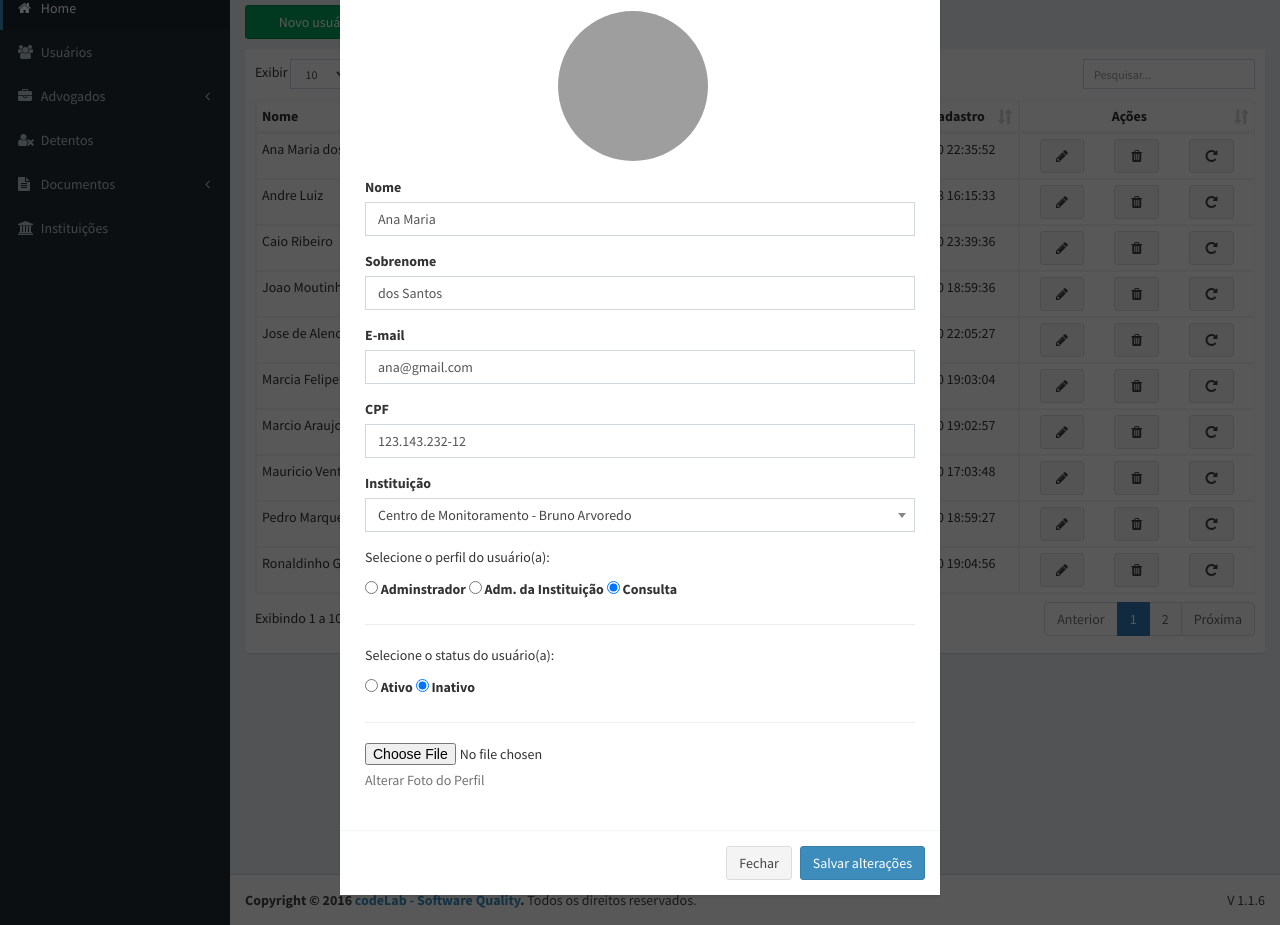
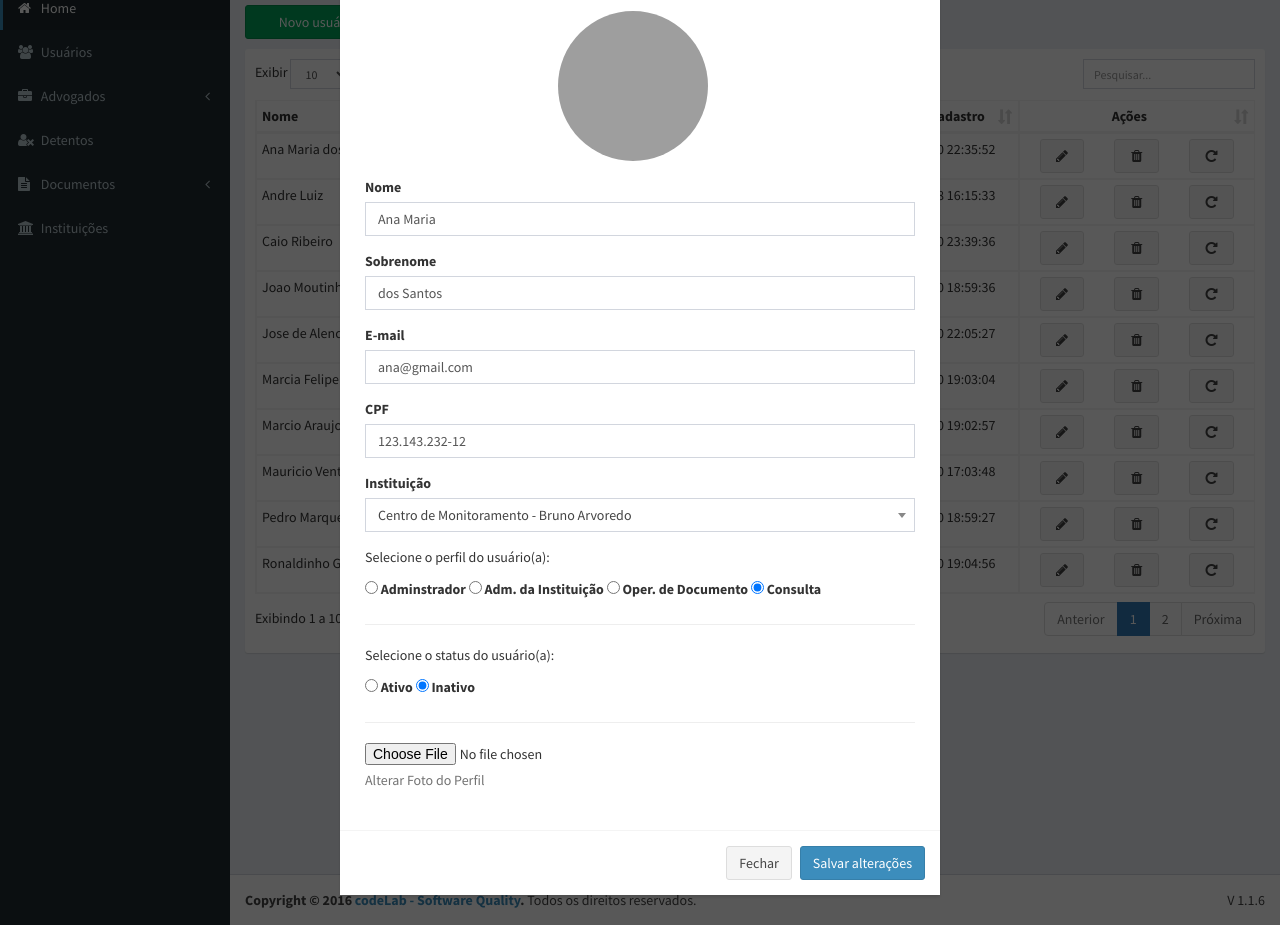
Before and after one commit to willyanmarques/DocManager, a PHP site: page /usuarios.php in a window 1280 px wide, after a click that opens the changed part. Shown: the part 101-1026 px from the top of the page. Run offline with PHP 8.4, Linux system fonts and the light colour scheme; a user stored in the database is signed in; data comes from the database, SQL or seed files in the repository; some libraries are stand-ins or nearby versions; grey boxes are pictures that could not be loaded.

Commit message:
Adicionado Radio Button 'Oper. de Documento' na Edição do Usuário

```diff
--- a/usuarios.php
+++ b/usuarios.php
@@ -153,6 +153,7 @@
                                 $adm = "";
                                 $adm_inst = "";
                                 $consulta = "";
+                                $op_documento ="";
 
                               if ($usuario['perfil'] == "adm") {
 
@@ -162,7 +163,12 @@
 
                                   $adm_inst = "checked";
 
-                                } if ($usuario['perfil'] == "consulta") {
+                                } if ($usuario['perfil'] == "op_documento") {
+
+                                  $op_documento = "checked";
+
+                                }
+                                if ($usuario['perfil'] == "consulta") {
 
                                   $consulta = "checked";
 
@@ -180,6 +186,11 @@
                                 <label class="ls-label-text">
                                   <input type="radio" name="tp_perfil" value="adm_instituicao" class="ls-field-radio" <?php echo $adm_inst; ?> >
                                  Adm. da Instituição
+                                </label>
+
+                                <label class="ls-label-text">
+                                  <input type="radio" name="tp_perfil" value="op_documento" class="ls-field-radio" <?php echo $op_documento; ?>>
+                                  Oper. de Documento
                                 </label>
 
                                 <label class="ls-label-text">
```
